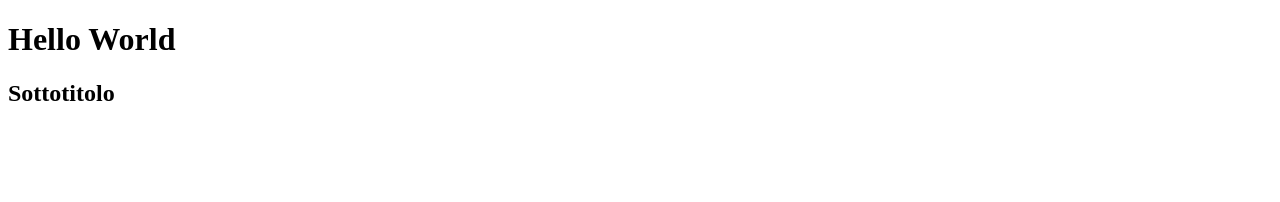
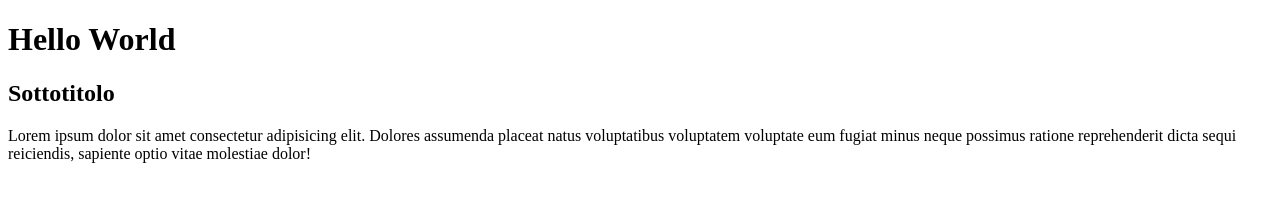
Before and after one commit to AndreaCasentini93/htmlcss-hello, a plain HTML site: page index.html in a window 1280 px wide. Drawn offline with Linux system fonts and the light colour scheme.

Commit message:
Aggiunto p

```diff
--- a/index.html
+++ b/index.html
@@ -9,5 +9,6 @@
 <body>
     <h1>Hello World</h1>
     <h2>Sottotitolo</h2>
+    <p>Lorem ipsum dolor sit amet consectetur adipisicing elit. Dolores assumenda placeat natus voluptatibus voluptatem voluptate eum fugiat minus neque possimus ratione reprehenderit dicta sequi reiciendis, sapiente optio vitae molestiae dolor!</p>
 </body>
 </html>
```
